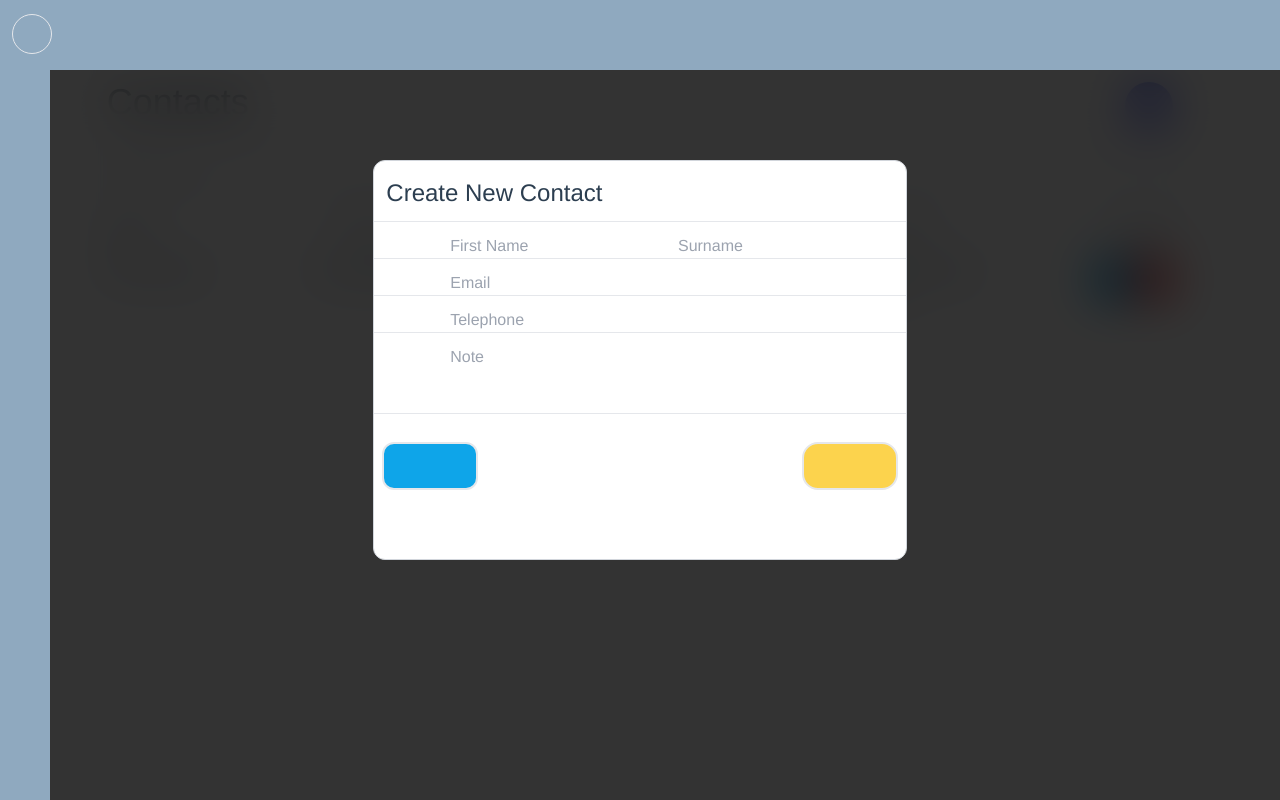
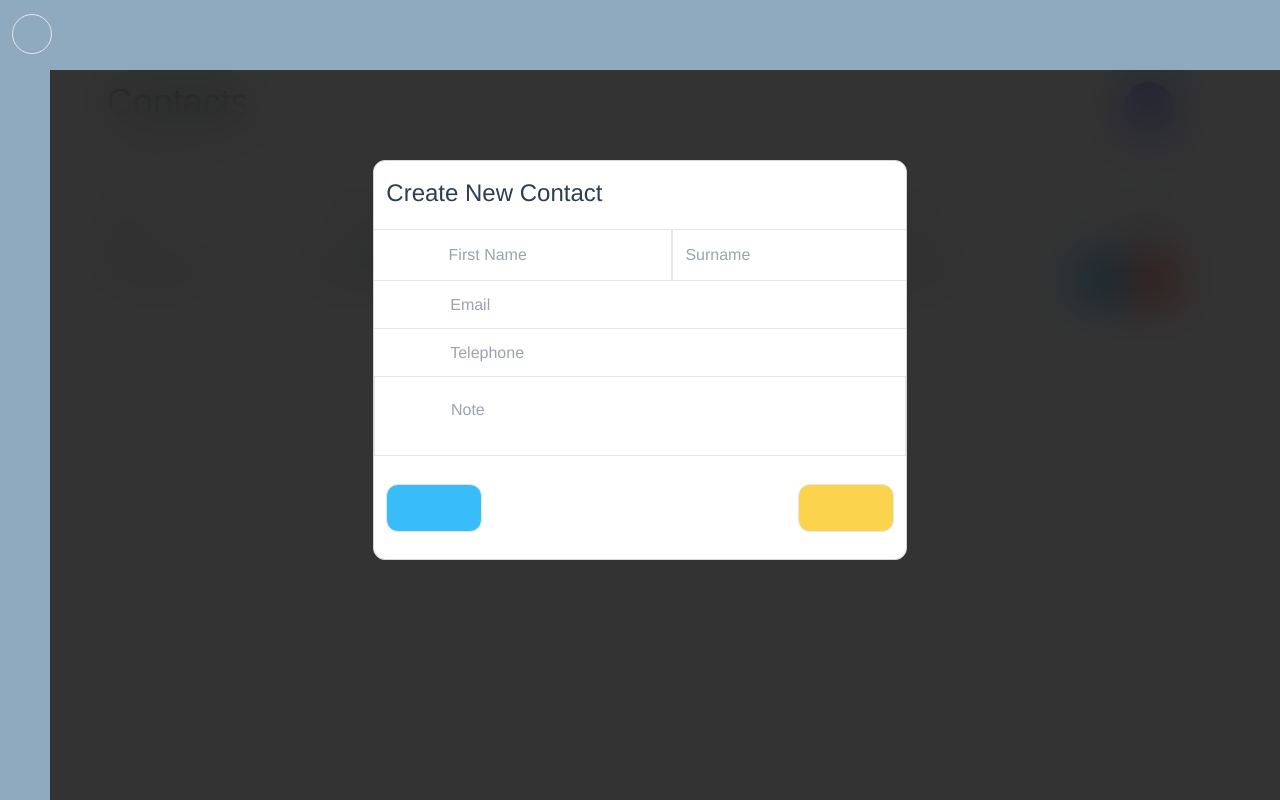
Before and after one commit to cristi988/pass-man, a Vue app: page /contact/1 in a window 1280 px wide. Both pictures are taken after a click on the button 1149 px from the left and 106 px from the top of the page. Built offline with nearby package versions, Linux system fonts and the light colour scheme.

Commit message:
created bank cards submit and delete

```diff
--- a/src/components/BankCardsComponent.vue
+++ b/src/components/BankCardsComponent.vue
@@ -15,14 +15,15 @@
       <input placeholder="Searchbar" type="text" class="border border-gray-400 rounded w-full mt-5 h-10 px-2 outline-0">
     </div>
     <hr class="mt-5">
+
     <div class=" flex flex-wrap my-5 mx-auto">
-      <BankCardComponent v-bind="test" />
-      <BankCardComponent v-bind="test" />
-      <BankCardComponent v-bind="test" />
-      <BankCardComponent v-bind="test" />
-      <BankCardComponent v-bind="test" />
-      <BankCardComponent v-bind="test" />
+      <BankCardComponent
+          v-for="(bankCard, index) in bankCards"
+          v-bind:key="index"
+          v-bind:id="index"
+          v-bind:details="bankCard"/>
     </div>
+
     <BankCardsForm v-if="addNew" class="flex justify-center fixed top-0 left-0 "/>
   </div>
 
@@ -41,7 +42,6 @@ export default {
 
   data(){
     return {
-      test : true,
       addNew : false,
     }
   },
@@ -67,5 +67,11 @@ export default {
       deep: true
     }
   },
+
+  computed : {
+    bankCards(){
+     return this.$store.getters.getBankDetails;
+    }
+  }
 }
 </script>
--- a/src/components/Forms/ContactsForm.vue
+++ b/src/components/Forms/ContactsForm.vue
@@ -2,36 +2,39 @@
   <div class="backdrop-blur-xl pt-20  bg-black bg-opacity-80 fixed w-full h-full ">
     <div class="contactCard rounded-xl bg-white mt-20 border border-gray-300 w-5/12 mx-auto">
       <div class="flex justify-start items-center mt-2 text-2xl font-medium">
-        <h1 class=" pl-3 mt-2">Create New Contact</h1>
+        <h1 class=" px-3  mt-2">Create New Contact</h1>
       </div>
-      <hr class="mt-3">
 
-      <div class="flex justify-around w-full mt-3">
-        <i class="bi bi-person-circle text-4xl w-3/12"></i>
-        <input placeholder="First Name" class="w-9/12 outline-none">
-        <input placeholder="Surname" class=" w-9/12 outline-none">
+      <div class="flex justify-around w-full mt-5 items-center border-t">
+        <i class="bi bi-person-circle text-2xl w-3/12 flex justify-center items-center"></i>
+        <input placeholder="First Name" class="w-9/12 py-4 outline-none h-full">
+        <input placeholder="Surname" class=" w-9/12 py-4 px-3 outline-none border-l-2 h-full flex">
       </div>
-      <hr>
-      <div class="flex justify-around w-full mt-3">
-        <i class="bi bi-envelope text-4xl w-2/12"></i>
+
+
+      <div class="flex justify-around w-full h-12 border-t">
+        <i class="bi bi-envelope text-2xl w-2/12 flex justify-center items-center"></i>
         <input placeholder="Email" class="w-full outline-none">
       </div>
-      <hr>
-      <div class="flex justify-around w-full mt-3">
-        <i class="bi bi-telephone text-4xl w-2/12"></i>
+
+
+      <div class="flex justify-around w-full h-12 border-t">
+        <i class="bi bi-telephone text-2xl w-2/12 flex justify-center items-center"></i>
         <input placeholder="Telephone" class="w-full outline-none">
       </div>
-      <hr>
-      <div class="flex justify-around w-full h-20">
-        <i class="bi bi-journal text-4xl w-2/12 pt-5"></i>
-        <textarea class="w-full outline-none resize-none pt-3" placeholder="Note"></textarea>
+
+
+      <div class="flex justify-around items-center w-full h-20 border border-t py-2">
+        <i class="bi bi-journal text-2xl w-2/12  flex justify-center"></i>
+        <textarea class="w-full outline-none resize-none pt-3 " placeholder="Note"></textarea>
       </div>
-      <hr>
-      <div class="flex justify-between mt-5 p-2">
-        <button class="border bg-sky-500 border-2 rounded-xl text-2xl w-24 h-12 text-white hover:shadow">
+
+
+      <div class="flex justify-between mt-5 py-2 px-3">
+        <button class="border bg-sky-400 rounded-xl text-2xl w-24 h-12 text-white hover:bg-sky-500">
           <i class="bi bi-send flex justify-center"></i>
         </button>
-        <button class="border bg-amber-300 border-2 text-2xl rounded-2xl w-24 h-12 text-white hover:shadow"
+        <button class="border bg-amber-300 border text-2xl rounded-xl w-24 h-12 text-white hover:bg-amber-400"
                 v-on:click="closeForm()">
           <i class="bi bi-x-lg flex justify-center"></i>
         </button>
--- a/src/components/Forms/FilesForm.vue
+++ b/src/components/Forms/FilesForm.vue
@@ -12,9 +12,8 @@
         <textarea class="border border-gray-300 rounded h-28 w-full mt-2 px-1 resize-none outline-none"></textarea>
       </div>
 
-      <div class="mb-3 px-2 flex ">
-        <input type="text" class="w-full h-10 rounded border border-gray-300" placeholder="Choose File">
-        <button class="border border-gray-400 bg-gray-200 rounded">Browse</button>
+      <div class="mb-3 flex justify-between">
+        <input type="file" class="form-control" id="inputGroupFile02">
       </div>
 
       <div class="flex justify-between px-3 mt-7">
--- a/src/components/Modals/BankCardModal.vue
+++ b/src/components/Modals/BankCardModal.vue
@@ -15,7 +15,7 @@
             <p>Holder Name</p>
           </div>
           <div class="py-3 p-1" >
-            <p >C G Cojita</p>
+            <p >{{ details.name }}</p>
           </div>
         </div>
 
@@ -24,7 +24,7 @@
             <p>Expire Data</p>
           </div>
           <div class="py-3 p-2" >
-            <p >12/30</p>
+            <p >{{details.expireDate}}</p>
           </div>
         </div>
 
@@ -39,7 +39,7 @@
             <p>Card Number</p>
           </div>
           <div class="py-3 p-2" >
-            <p>*****************</p>
+            <p>{{details.cardNumber}}</p>
           </div>
         </div>
 
@@ -48,7 +48,7 @@
             <p>Short Code</p>
           </div>
           <div class="py-3 p-2" >
-            <p>*********</p>
+            <p>{{details.shortCode}}</p>
           </div>
         </div>
 
@@ -57,7 +57,7 @@
             <p>Account number</p>
           </div>
           <div class="py-3 p-2" >
-            <p>********</p>
+            <p>{{details.accountNumber}}</p>
           </div>
         </div>
 
@@ -66,15 +66,15 @@
             <p>CCV</p>
           </div>
           <div class="py-3 p-2" >
-            <p>***</p>
+            <p>{{details.ccv}}</p>
           </div>
         </div>
 
         <div class="flex justify-between mt-2">
           <button  class="w-3/12  py-1 bg-sky-500 rounded-full h-12">
-            <i class="bi bi-eye-slash text-white flex justify-center" style="font-size: 25px;" v-on:click="edit(id)"></i>
+            <i class="bi bi-eye-slash text-white flex justify-center" style="font-size: 25px;"></i>
           </button>
-          <button  class="w-3/12  py-1 bg-red-600 rounded-full h-12">
+          <button  class="w-3/12  py-1 bg-red-600 rounded-full h-12" @click="deleteCard()">
             <i class="bi bi-trash text-white flex justify-center" style="font-size: 25px;"></i>
           </button>
         </div>
@@ -86,10 +86,20 @@
 <script>
 export default {
   name : 'CardsComponent',
+  props : {
+    details : Object,
+    id : Number,
+  },
 
   data : ()=> {
     return  {
       cardOpen : false,
+    }
+  },
+
+  methods : {
+    deleteCard(){
+      this.$store.dispatch('deleteBankDetails', this.id)
     }
   }
 }
--- a/src/components/Modals/ContactModal.vue
+++ b/src/components/Modals/ContactModal.vue
@@ -5,8 +5,8 @@
     <p>0765412345</p>
     <p class="w-48 break-words">Boss the boss sa moara veta</p>
 
-    <div class="flex">
-      <button class="flex justify-center items-center bg-sky-500 rounded-xl w-10 h-10">
+    <div class="flex ">
+      <button class="mx-3 flex justify-center items-center bg-sky-500 rounded-xl w-10 h-10">
         <i class="bi bi-share text-white"></i>
       </button>
       <button class=" flex justify-center items-center bg-red-500 rounded-xl w-10 h-10">
--- a/src/store/index.js
+++ b/src/store/index.js
@@ -7,10 +7,15 @@ export default new Vuex.Store({
   state: {
     menu : false,
     credentials :[],
+    bankDetails :[],
   },
   getters: {
     getCredentials(state){
       return state.credentials;
+    },
+
+    getBankDetails(state){
+      return state.bankDetails;
     }
   },
   mutations: {
@@ -22,9 +27,23 @@ export default new Vuex.Store({
       state.credentials = [...state.credentials, credential]
     },
 
+    storeBankDetails(state, bankDetail) {
+      state.bankDetails = [...state.bankDetails, bankDetail];
+    },
+
+    deleteBankDetails(state, id){
+      let bankDetails = state.bankDetails.filter((item, index)=>{
+        return index != id;
+      })
+      state.bankDetails = [...bankDetails];
+    }
+
 
   },
   actions: {
+    deleteBankDetails({commit}, id){
+      commit('deleteBankDetails', id)
+    }
   },
   modules: {
   }
```
Also changed, not shown: src/components/Forms/BankCardsForm.vue (+31 -10 lines).
